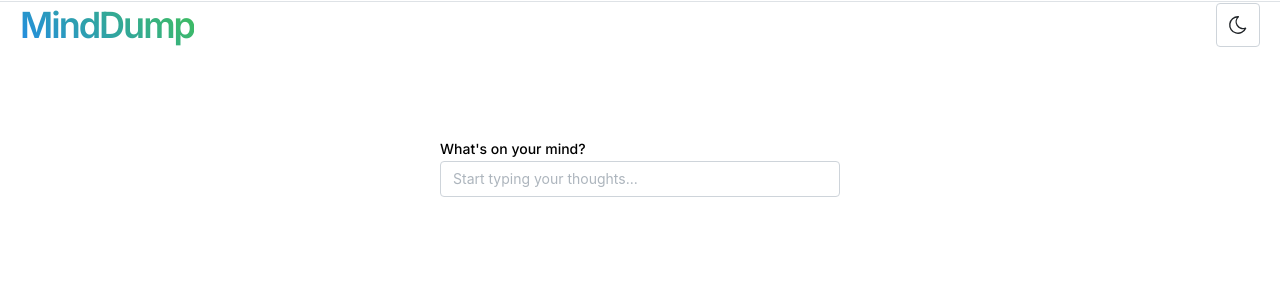
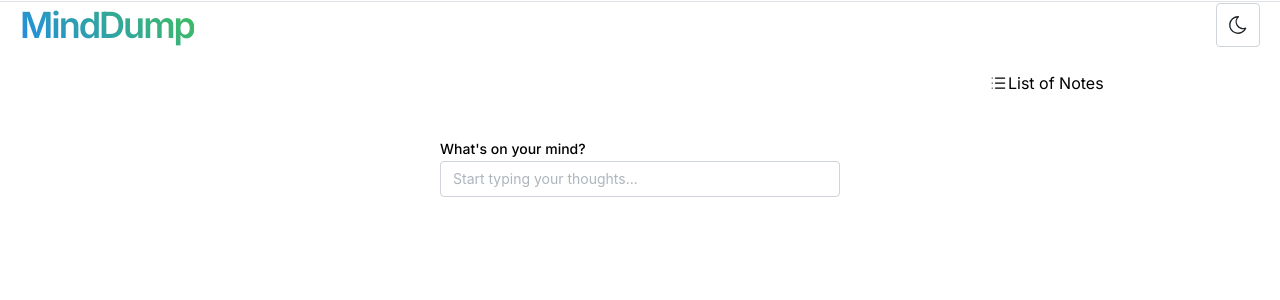
Before and after one commit to huyTon-IceBear/MindDump, a Next.js app: page /notes in a window 1280 px wide. Shown: the top 300 px of the page. Built offline with nearby package versions, Linux system fonts and the light colour scheme.

Commit message:
feat: :sparkles: display list of notes

```diff
--- a/src/sections/notes/index.tsx
+++ b/src/sections/notes/index.tsx
@@ -35,8 +35,8 @@ export default function NoteView() {
         <Stack w={400}>
           <CustomInput />
         </Stack>
-        <NoteBoard />
       </Stack>
+      <NoteBoard />
     </Container>
   );
 }
--- /dev/null
+++ b/src/sections/notes/view/Noteboard.module.css
@@ -0,0 +1,52 @@
+.notes {
+  position: fixed;
+  top: 0;
+  bottom: 0;
+  right: 0;
+  z-index: 100;
+  padding-left: var(--mantine-spacing-sm);
+  padding-right: var(--mantine-spacing-md);
+  padding-top: 55px;
+  width: 25%;
+  display: flex;
+  flex-direction: column;
+
+  @mixin light {
+    background-color: var(--mantine-color-white);
+  }
+  @mixin dark {
+    background-color: var(--mantine-color-dark-8);
+  }
+}
+
+.inner {
+  padding-bottom: var(--mantine-spacing-xl);
+  padding-left: var(--mantine-spacing-md);
+  display: flex;
+  flex-direction: column;
+  justify-content: space-between;
+}
+
+.header {
+  top: 0;
+  z-index: 10;
+  position: sticky;
+  display: flex;
+  align-items: center;
+  background-color: var(--mantine-color-dark-8);
+  padding-top: var(--mantine-spacing-md);
+  padding-bottom: var(--mantine-spacing-md);
+
+  @mixin light {
+    background-color: var(--mantine-color-white);
+  }
+
+  @mixin dark {
+    background-color: var(--mantine-color-dark-8);
+  }
+}
+
+.body {
+  padding-top: var(--mantine-spacing-md);
+  overflow-y: auto;
+}
--- a/src/sections/notes/view/noteboard.tsx
+++ b/src/sections/notes/view/noteboard.tsx
@@ -1,6 +1,8 @@
 import { useNotes } from "@/context/NotesProvider";
 import { truncateText } from "@/utils";
-import { Accordion, Box, List, ScrollArea } from "@mantine/core";
+import { Accordion, Box, Text, rem, ScrollArea } from "@mantine/core";
+import classes from "./Noteboard.module.css";
+import { IconList } from "@tabler/icons-react";
 
 export default function NoteBoard() {
   const { notes } = useNotes();
@@ -13,9 +15,20 @@ export default function NoteBoard() {
   ));
 
   return (
-    <Box>
+    <Box className={classes.notes}>
       <ScrollArea type="never" offsetScrollbars={false}>
-        <Accordion>{notesList}</Accordion>
+        <div className={classes.inner}>
+          <div className={classes.header}>
+            <IconList
+              style={{ width: rem(20), height: rem(20) }}
+              stroke={1.5}
+            />
+            <Text className={classes.title}>List of Notes</Text>
+          </div>
+          <div className={classes.body}>
+            <Accordion>{notesList}</Accordion>
+          </div>
+        </div>
       </ScrollArea>
     </Box>
   );
```
